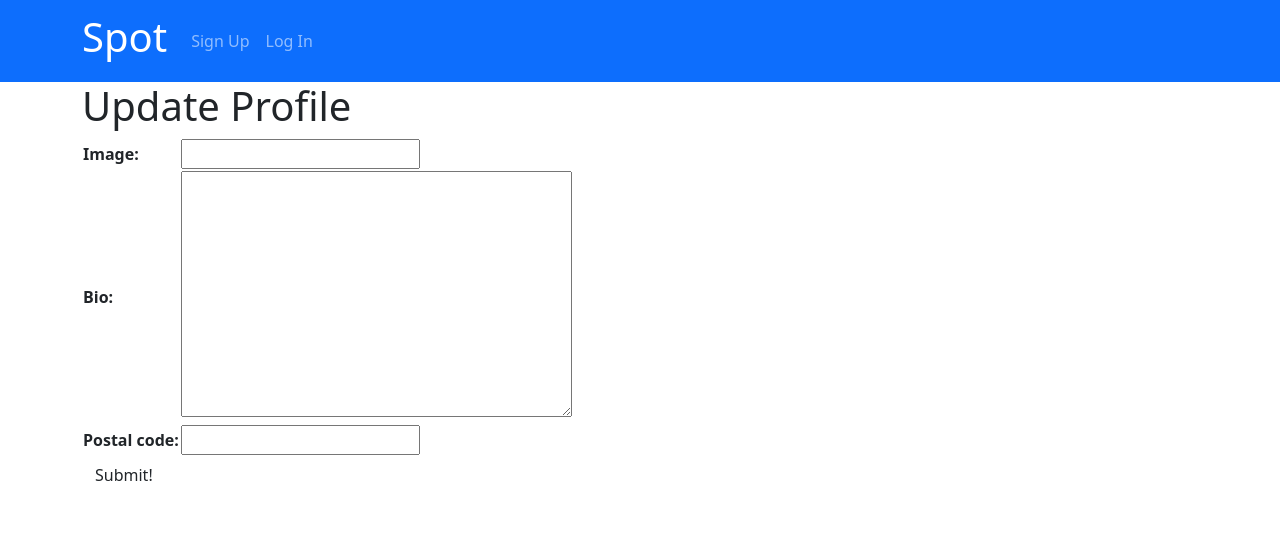
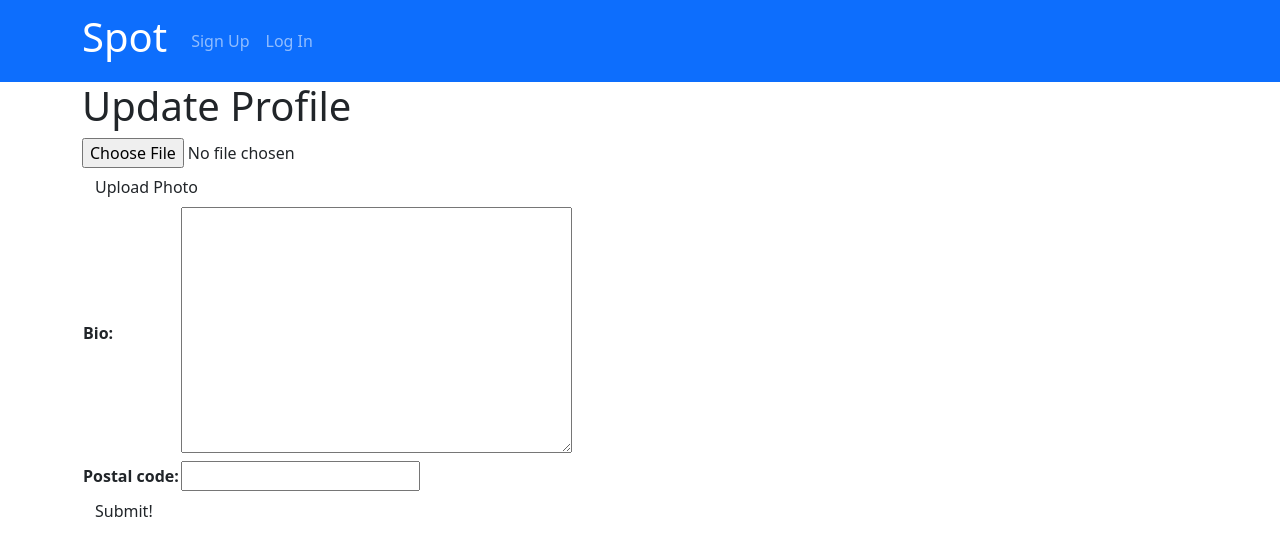
Before and after one commit to mo-shawa/spot, a Django app: page /accounts/1/update in a window 1280 px wide. Shown: the top 534 px of the page. Run offline with Django 3.2, Linux system fonts and the light colour scheme.

Commit message:
saving photo progress

```diff
--- a/main_app/forms.py
+++ b/main_app/forms.py
@@ -9,4 +9,4 @@ class UserForm(ModelForm):
 class ProfileForm(ModelForm):
     class Meta:
         model = Profile
-        fields = ['image', 'bio', 'postal_code']
+        fields = [ 'bio', 'postal_code']
--- a/main_app/templates/main_app/profile_form.html
+++ b/main_app/templates/main_app/profile_form.html
@@ -5,6 +5,12 @@
     <h1>Update Profile</h1>
 
   <!-- Leaving the action empty makes the form post to the same url used to display it -->
+  <form action="{% url 'profile_photo' user.id %}" enctype="multipart/form-data" method="POST" class="card-panel">
+    {% csrf_token %}
+    <input type="file" name="photo-file">
+    <br>
+    <input type="submit" class="btn" value="Upload Photo">
+</form>
   <form action="{% url 'profile_update' user.id %}" method="post">
     <!-- Django requires the following for security purposes -->
     {% csrf_token %}
@@ -12,6 +18,8 @@
       <!-- Render the inputs inside of <tr>s & <td>s -->
       <!-- {{ form.as_table }} -->
       {{ profile_form.as_table}}
+
+
     </table>
     <button type="submit"  class="btn"> Submit! </button>
   </form>
--- a/main_app/views.py
+++ b/main_app/views.py
@@ -82,7 +82,9 @@ class DogCreate(LoginRequiredMixin,CreateView):
 
 def profile_photo(request, user_id):
   photo_file = request.FILES.get("photo-file", None)
+  print("photofunc")
   if photo_file:
+        print("photofile")
         s3 = boto3.client('s3')
         # need a unique "key" for S3 / needs image file extension too
         key = uuid.uuid4().hex[:6] + photo_file.name[photo_file.name.rfind('.'):]
@@ -91,8 +93,15 @@ def profile_photo(request, user_id):
             s3.upload_fileobj(photo_file, BUCKET, key)
             # build the full url string
             url = f"{S3_BASE_URL}{BUCKET}/{key}"
+
+            profile = Profile.objects.get(user=user_id)
+            profile_id = profile.id
+            profile.image = url
+            profile.save()
+            print(profile)
+
             # we can assign to cat_id or cat (if you have a cat object)
-            photo = Photo(url=url, user_id=user_id)
+            photo = Photo(url=url, profile=profile_id)
             photo.save()
         except:
             print('An error occurred uploading file to S3')
```
Also changed, not shown: main_app/templates/profile.html (+7 -0 lines).
